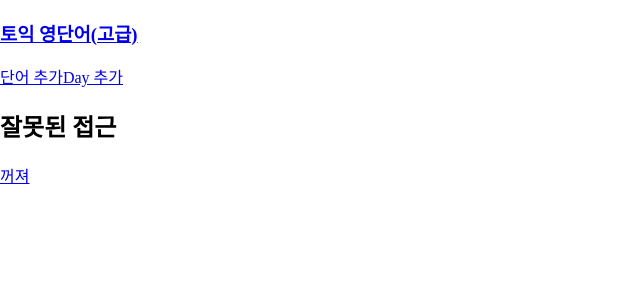
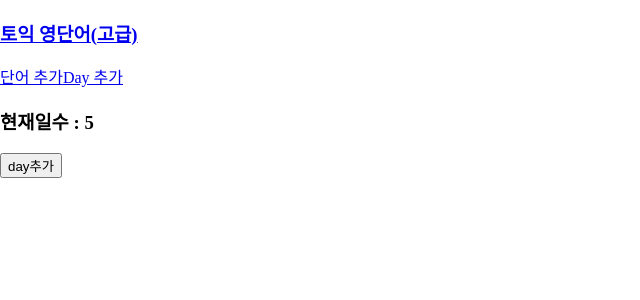
Before and after one commit to skoiyme/summer, a React (Vite) app: page /create_day in a window 1280 px wide. Shown: the top 300 px of the page, without its empty margins (0-640 px from the left). Built offline with nearby package versions, Linux system fonts and the light colour scheme; data requests are answered from the project's data file.

Commit message:
post
post 글쓰기 사용법

```diff
--- a/src/App.jsx
+++ b/src/App.jsx
@@ -8,6 +8,7 @@ import Day from './component/Day'
 import { BrowserRouter, Route, Routes } from 'react-router-dom';
 import EmptyPage from './component/EmptyPage'
 import CreateWord from './component/CreateWord'
+import CreateDay from './component/CreateDay'
 
 
 function App() {
@@ -21,6 +22,7 @@ function App() {
         <Route path="/day/:day" element={<Day/>}></Route>
         <Route path='*' element={<EmptyPage/>}></Route>
         <Route path='/create_word' element={<CreateWord/>}></Route>
+        <Route path='/create_day' element={<CreateDay/>}></Route>
       </Routes>
 
 
--- /dev/null
+++ b/src/component/CreateDay.jsx
@@ -0,0 +1,29 @@
+import { useNavigate } from "react-router-dom";
+import useFetch from "../hooks/uesFetch";
+
+export default function CreateDay() {
+    const days = useFetch('http://localhost:7777/days');
+    const nav = useNavigate();
+    return(
+        <>
+            <h3>현재일수 : {days.length}</h3>
+            <button onClick={() => {
+                fetch(`http://localhost:7777/days`, {
+                    method: "POST",
+                    headers: {
+                    'Content-Type' : 'application/json',
+                    },
+                    body : JSON.stringify({
+                    day : days.length + 1,
+                    }),
+                }).then(res => {
+                    if(res.ok) {
+                        alert('등록이 완료 되었습니다');
+                        nav(`/`);
+
+                    }
+                });
+            }}>day추가</button>
+        </>
+    )
+}
--- a/src/component/CreateWord.jsx
+++ b/src/component/CreateWord.jsx
@@ -1,8 +1,10 @@
 import { useRef } from "react";
 import useFetch from "../hooks/uesFetch";
+import { useNavigate } from "react-router-dom";
 
 export default function CreateWord() {
     const days = useFetch("http://localhost:7777/days");
+    const nav = useNavigate();
 
     const engRef = useRef(null);
     const korRef = useRef(null);
@@ -26,7 +28,9 @@ export default function CreateWord() {
                     }),
                 }).then(res => {
                     if(res.ok) {
-                        alert('등록 성공');
+                        alert('등록이 완료 되었습니다');
+                        nav(`/day/${dayRef.current.value}`)
+
                     }
                 });
 
--- a/src/component/Header.jsx
+++ b/src/component/Header.jsx
@@ -5,7 +5,7 @@ export default function Header() {
         <>
             <Link to={"/"}><h3>토익 영단어(고급)</h3></Link>
             <Link to={"/create_word"} className="link">단어 추가</Link>
-            <Link to={"#x"} className="link">Day 추가</Link>
+            <Link to={"/create_day"} className="link">Day 추가</Link>
         </>
     );
 
--- a/src/db/db.json
+++ b/src/db/db.json
@@ -15,6 +15,10 @@
     {
       "day": 4,
       "id": "4"
+    },
+    {
+      "id": "6ba4",
+      "day": 5
     }
   ],
   "words": [
@@ -94,6 +98,20 @@
       "eng": "kimsoye",
       "kor": "김소예",
       "isDone": false
+    },
+    {
+      "id": "9303",
+      "day": "3",
+      "eng": "purple",
+      "kor": "보라",
+      "isDone": false
+    },
+    {
+      "id": "a599",
+      "day": "5",
+      "eng": "apple",
+      "kor": "사과",
+      "isDone": false
     }
   ]
 }
```
